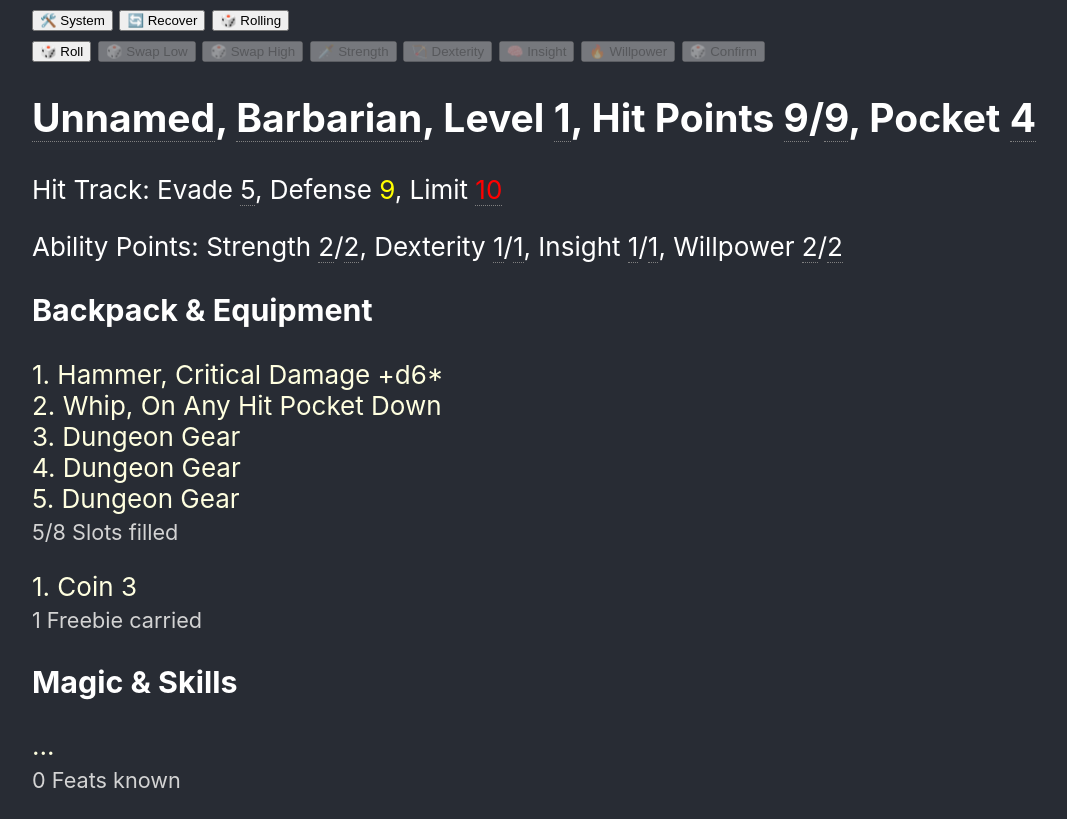
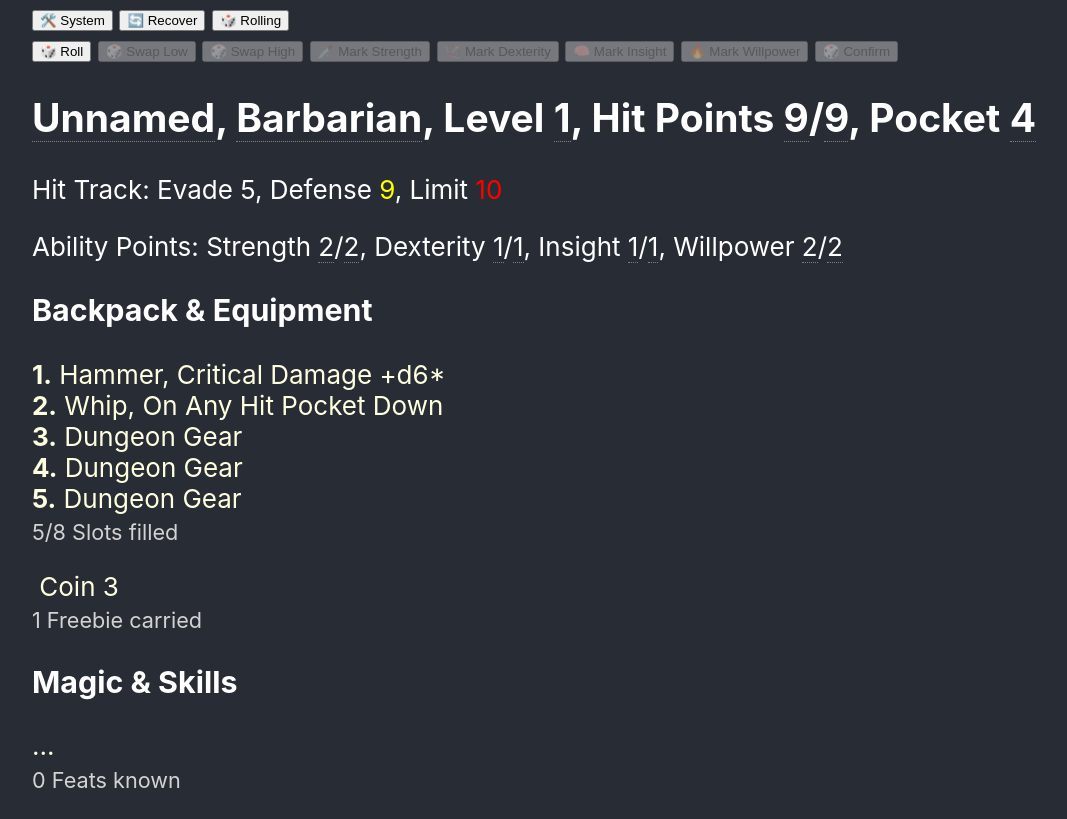
Before and after one commit to rrazcueta/moonveil, a React (Create React App) app: page / in a window 1280 px wide. Both pictures are taken after a click on the button "🎲 Rolling". Shown: the whole page, without its empty margins (106-1173 px from the left). Built offline with nearby package versions, Linux system fonts and the light colour scheme.

Commit message:
Keywords

```diff
--- a/src/character-sheet/Ability.js
+++ b/src/character-sheet/Ability.js
@@ -17,6 +17,7 @@ export const Ability = (ability) => {
   const perc = max ? points / max : 0;
 
   let color = "white";
+  if (perc > 1) color = "green";
   if (perc < 2 / 3) color = "yellow";
   if (perc <= 0) color = "red";
 
--- a/src/character-sheet/CharacterDisplay.js
+++ b/src/character-sheet/CharacterDisplay.js
@@ -1,4 +1,4 @@
-import { useState } from "react";
+import React, { useState, useMemo } from "react";
 import { useCharacterSheet } from "./CharacterSheet";
 import { Ability } from "./Ability";
 import { NamedEditableField } from "./EditableFields";
@@ -15,6 +15,7 @@ function CharacterDisplay() {
   const { sheet, updateSheet } = useCharacterSheet();
   const [tab, setTab] = useState("system"); // "system" | "ability" | "actions"
   const [dice, setDice] = useState(null);
+  const [keywords, setKeywords] = React.useState([]);
 
   // --- Save & Load ---
   function saveCharacter() {
@@ -161,7 +162,11 @@ function CharacterDisplay() {
       case "recovery":
         return (
           <>
-            <button onClick={rally} style={{ marginRight: "0.5em" }}>
+            <button
+              onClick={rally}
+              style={{ marginRight: "0.5em" }}
+              disabled={sheet.wil <= 0}
+            >
               🚩 Rally
             </button>
             <button onClick={rest} style={{ marginRight: "0.5em" }}>
@@ -199,30 +204,30 @@ function CharacterDisplay() {
             <button
               onClick={markAbility("str")}
               style={{ marginRight: "0.5em" }}
-              disabled={!dice}
+              disabled={!dice || sheet.str <= 0}
             >
-              🗡️ Strength
+              🗡️ Mark Strength
             </button>
             <button
               onClick={markAbility("dex")}
               style={{ marginRight: "0.5em" }}
-              disabled={!dice}
+              disabled={!dice || sheet.dex <= 0}
             >
-              🏹 Dexterity
+              🏹 Mark Dexterity
             </button>
             <button
               onClick={markAbility("ins")}
               style={{ marginRight: "0.5em" }}
-              disabled={!dice}
+              disabled={!dice || sheet.ins <= 0}
             >
-              🧠 Insight
+              🧠 Mark Insight
             </button>
             <button
               onClick={markAbility("wil")}
               style={{ marginRight: "0.5em" }}
-              disabled={!dice}
+              disabled={!dice || sheet.wil <= 0}
             >
-              🔥 Willpower
+              🔥 Mark Willpower
             </button>
             <button
               onClick={() => {
@@ -239,6 +244,17 @@ function CharacterDisplay() {
         return null;
     }
   };
+
+  const evade = useMemo(() => {
+    const evasiveBonus =
+      keywords.includes("evasive") && sheet.pocket % 2 === 0 ? 1 : 0;
+    return sheet.evade + evasiveBonus;
+  }, [sheet.evade, sheet.pocket, keywords]);
+
+  const limit = useMemo(() => {
+    const protectedBonus = keywords.includes("protected") ? 1 : 0;
+    return sheet.limit + protectedBonus;
+  }, [sheet.limit, keywords]);
 
   return (
     <div align="left">
@@ -267,32 +283,36 @@ function CharacterDisplay() {
         Hit Track:{" "}
         <span>
           Evade
-          <span style={{ color: "white" }}>
-            {" "}
-            <NamedEditableField propertyName="evade" />
-          </span>
+          <span style={{ color: "white" }}>{` ${evade}`}</span>
         </span>
         ,{" "}
         <span title="Defense = Evade + Pocket">
           Defense
           <span style={{ color: "yellow" }}>
             {" "}
-            {Math.min(9, 5 + Number(sheet.pocket))}
+            {Math.min(9, evade + Number(sheet.pocket))}
           </span>
         </span>
         ,{" "}
         <span>
           Limit
-          <span style={{ color: "red" }}>
-            {" "}
-            <NamedEditableField propertyName="limit" />
-          </span>
+          <span style={{ color: "red" }}>{` ${limit}`}</span>
         </span>
       </p>
       <p>
         Ability Points: {Ability("Strength")}, {Ability("Dexterity")},{" "}
         {Ability("Insight")}, {Ability("Willpower")}
       </p>
+      {keywords.length > 0 ? (
+        <p>
+          Keywords:{" "}
+          {keywords
+            .map((word) => word.charAt(0).toUpperCase() + word.slice(1))
+            .join(", ")}
+        </p>
+      ) : (
+        <></>
+      )}
       <h3>Backpack & Equipment</h3>
       <ItemTracker
         value={sheet.backpack}
@@ -302,6 +322,7 @@ function CharacterDisplay() {
         max={6 + Number(sheet.maxWil)}
         element={"Slot"}
         pastTense={"filled"}
+        onKeywordsChange={setKeywords}
       />
       <ItemTracker
         value={sheet.free}
@@ -310,6 +331,7 @@ function CharacterDisplay() {
         style={{ color: "lightyellow" }}
         element={"Freebie"}
         pastTense={"carried"}
+        showIndex={false}
       />
       <h3>Magic & Skills</h3>
       <ItemTracker
@@ -319,6 +341,7 @@ function CharacterDisplay() {
         style={{ color: "lightyellow" }}
         element={"Feat"}
         pastTense={"known"}
+        onKeywordsChange={setKeywords}
       />
     </div>
   );
--- a/src/character-sheet/Gifts.js
+++ b/src/character-sheet/Gifts.js
@@ -9,21 +9,22 @@ export function PickGifts() {
     { on: [3], items: [{ description: "Hammer, Critical Damage +d6*" }] },
     { on: [4], items: [{ description: "Bow, Ranged 2, Silent" }] },
     { on: [5], items: [{ description: "Whip, On Any Hit Pocket Down" }] },
-    { on: [6], items: [{ description: "A Bomb, 4d6 damage" }] },
+    { on: [6], items: [{ description: "A Bomb, 4d6 damage, small area" }] },
   ];
 
   const armor = [
-    { on: [1, 2], items: [{ description: "Helmet, +1 Limit" }] },
-    { on: [3, 4], items: [{ description: "Shield, Pocket Even? +1 Evade" }] },
+    { on: [1, 2], items: [{ description: "Helmet, Protected" }] },
+    {
+      on: [3, 4],
+      items: [{ description: "Shield, Evasive" }],
+    },
     {
       on: [5],
-      items: [{ description: "Armor, Damage Reduction 1, Breaks On Critical" }],
+      items: [{ description: "Armor, Resist 1, Breakable" }],
     },
     {
       on: [6],
-      items: [
-        { description: "Cloak, Can Pocket Roll On Move, Breaks On Critical" },
-      ],
+      items: [{ description: "Cloak, Poised, Breakable" }],
     },
   ];
 
--- a/src/character-sheet/ItemTracker.js
+++ b/src/character-sheet/ItemTracker.js
@@ -1,4 +1,12 @@
 import React from "react";
+
+const keywordData = {
+  protected: "+1 Limit",
+  evasive: "When Pocket is Even, +1 Evade",
+  breakable: "Breaks on Critical",
+  resist: "Reduce incoming Damage",
+  poised: "Can roll Pocket when Moving",
+};
 
 export function ItemTracker({
   value,
@@ -8,6 +16,8 @@ export function ItemTracker({
   max,
   element,
   pastTense,
+  onKeywordsChange,
+  showIndex = true,
 }) {
   const [editing, setEditing] = React.useState(false);
   const [temp, setTemp] = React.useState(value || "");
@@ -19,6 +29,41 @@ export function ItemTracker({
     .split("\n")
     .map((line) => line.trim())
     .filter((line) => line.length > 0);
+
+  // Extract detected keywords for parent use
+  React.useEffect(() => {
+    if (!onKeywordsChange) return;
+    const found = Object.keys(keywordData).filter((word) =>
+      new RegExp(`\\b${word}\\b`, "i").test(temp)
+    );
+    onKeywordsChange(found);
+  }, [temp, onKeywordsChange]);
+
+  function highlightKeywords(text) {
+    const parts = text.split(/(\b)/); // keep word boundaries
+    return parts.map((part, i) => {
+      const key = Object.keys(keywordData).find(
+        (word) => word.toLowerCase() === part.toLowerCase()
+      );
+      if (key && onKeywordsChange) {
+        return (
+          <span
+            key={i}
+            title={keywordData[key]} // built-in browser tooltip
+            style={{
+              color: "#ffd166",
+              fontWeight: "bold",
+              cursor: "help",
+              textDecoration: "underline dotted",
+            }}
+          >
+            {part}
+          </span>
+        );
+      }
+      return part;
+    });
+  }
 
   return (
     <div
@@ -61,7 +106,12 @@ export function ItemTracker({
           }}
         >
           {items.length > 0
-            ? items.map((line, i) => `${i + 1}. ${line}`).join("\n")
+            ? items.map((line, i) => (
+                <div key={i}>
+                  {showIndex ? <strong>{i + 1}.</strong> : <></>}{" "}
+                  {highlightKeywords(line)}
+                </div>
+              ))
             : "..."}
         </div>
       )}
```
Also changed, not shown: 1 other file (tests, documents, lock files or other folders).
